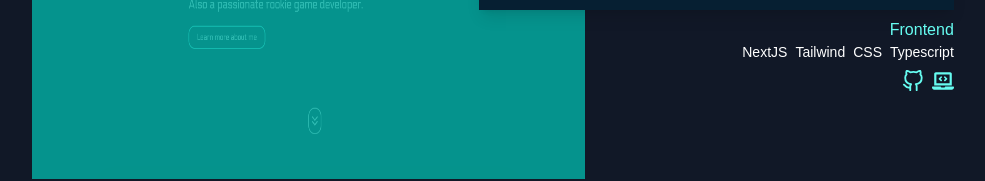
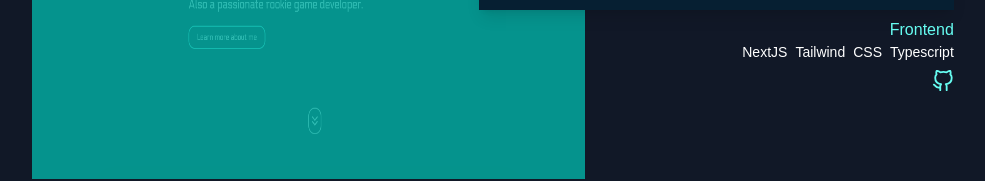
Before and after one commit to XianFengWu1996/personal-portfolio, a Next.js app: page / in a window 1280 px wide. Shown: the part 2924-3105 px from the top of the page, without its empty margins (147-1132 px from the left). Built offline with nearby package versions, Linux system fonts and the light colour scheme; a web font is replaced by a local one.

Commit message:
add demo and github links to projects

```diff
--- a/src/components/Projects/Projects.tsx
+++ b/src/components/Projects/Projects.tsx
@@ -1,4 +1,5 @@
 import Image from 'next/image';
+import Link from 'next/link';
 import { FaLaptopCode } from 'react-icons/fa';
 import { FiGithub } from 'react-icons/fi';
 import { projectData } from './data';
@@ -93,11 +94,17 @@ const Projects = () => {
                   }`}
                 >
                   <button className="text-[#66fcf1]">
-                    <FiGithub size={22} />
+                    <Link href={project.github} target="_blank">
+                      <FiGithub size={22} />
+                    </Link>
                   </button>
-                  <button className="text-[#66fcf1] ml-2">
-                    <FaLaptopCode size={22} />
-                  </button>
+                  {project.demoUrl && (
+                    <button className="text-[#66fcf1] ml-2">
+                      <Link href={project.demoUrl} target="_blank">
+                        <FaLaptopCode size={22} />
+                      </Link>
+                    </button>
+                  )}
                 </div>
               </div>
             </div>
--- a/src/components/Projects/data.ts
+++ b/src/components/Projects/data.ts
@@ -33,8 +33,8 @@ export const projectData: ProjectData[] = [
     image: TCV2,
     clipImage: TCHOME,
     alignImageLeft: true,
-    github: '',
-    demoUrl: '',
+    github: 'https://github.com/XianFengWu1996/tc_demo_v2',
+    demoUrl: 'https://tc-demo-v2.vercel.app',
   },
   // Project 2
   {
@@ -52,8 +52,8 @@ export const projectData: ProjectData[] = [
     image: TCV1,
     clipImage: TCHOME,
     alignImageLeft: false,
-    github: '',
-    demoUrl: '',
+    github: 'https://github.com/XianFengWu1996/taipeicuisine_nextjs',
+    demoUrl: 'https://tc-demo-v1.vercel.app',
   },
   {
     name: 'Portfolio',
@@ -63,6 +63,6 @@ export const projectData: ProjectData[] = [
     backend: [],
     image: MYPORTFOLIO,
     alignImageLeft: true,
-    github: '',
+    github: 'https://github.com/XianFengWu1996/personal-portfolio',
   },
 ];
```
